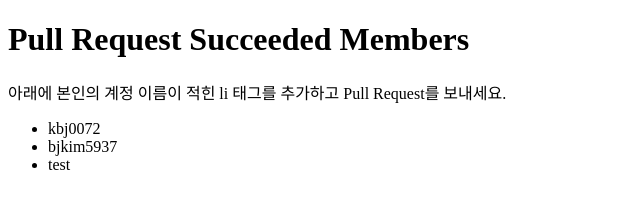
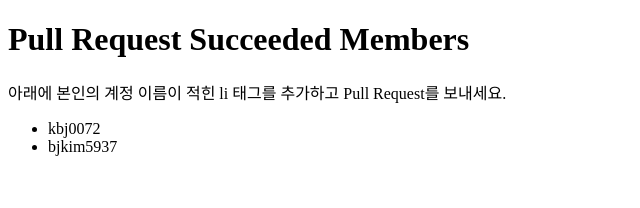
Before and after one commit to ys200209/collaboration, a plain HTML site: page index.html in a window 1280 px wide. Shown: the full height of the page, 0-640 px from the left. Drawn offline with Linux system fonts and the light colour scheme.

Commit message:
delete test in index.html

```diff
--- a/index.html
+++ b/index.html
@@ -8,7 +8,6 @@
     <ul>
       <li>kbj0072</li>
       <li>bjkim5937</li>
-      <li>test</li>
     </ul>
   </body>
 </html>
```
